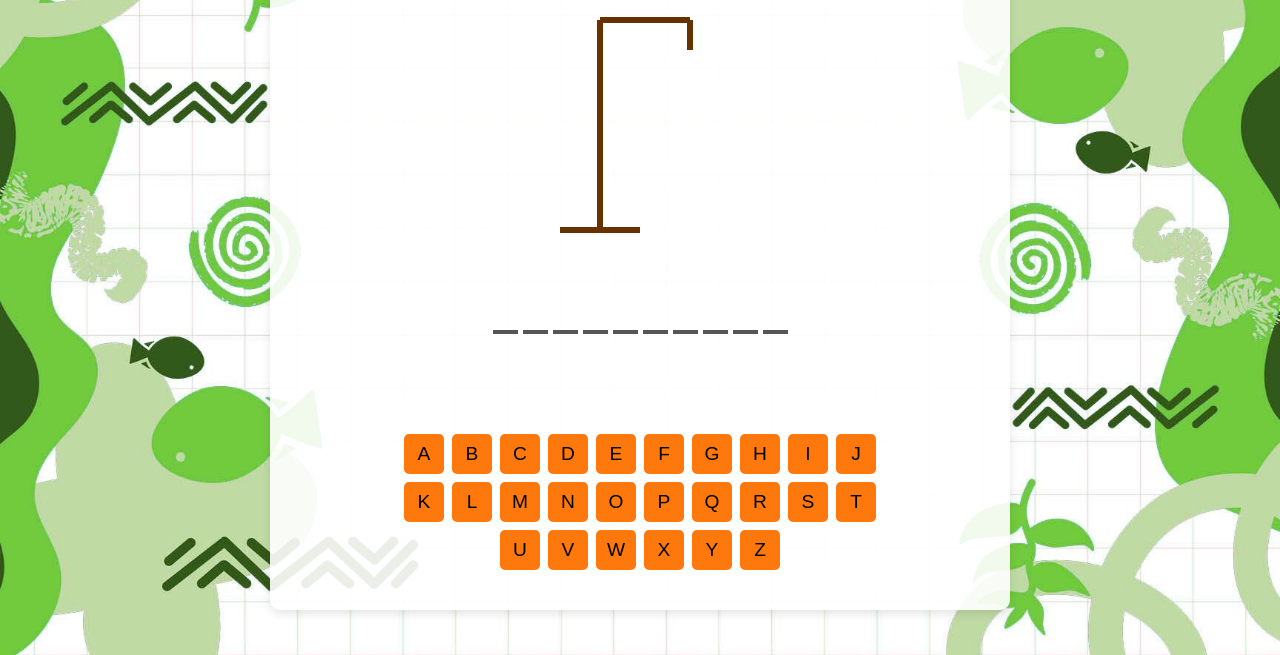
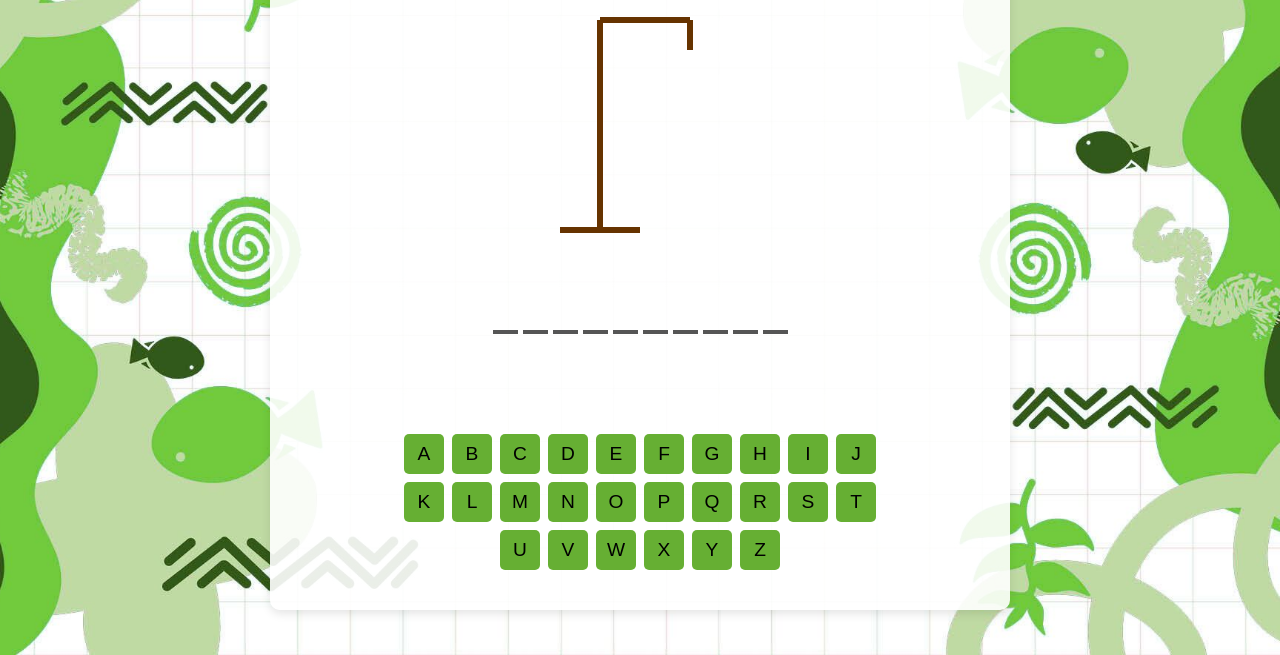
Before and after one commit to marcelapssoa/Jogo-da-Forca-, a plain HTML site: page index.html in a window 1280 px wide. Both pictures are taken after a click on the button "Começar Jogo!". Shown: the part 145-800 px from the top of the page. Drawn offline with Linux system fonts and the light colour scheme.

Commit message:
Update index.html

```diff
--- a/index.html
+++ b/index.html
@@ -39,7 +39,7 @@
         #hint-container { margin: 15px 0; min-height: 50px; }
         #hint-display { margin-top: 10px; font-style: italic; color: #666; font-size: 1.1rem; }
         #keyboard { display: flex; flex-wrap: wrap; justify-content: center; gap: 8px; max-width: 500px; margin: 20px auto; }
-        #keyboard button { width: 40px; height: 40px; font-size: 1.2rem; cursor: pointer; border: none; background-color: #FF780C; color: black; border-radius: 5px; transition: background-color 0.2s; }
+        #keyboard button { width: 40px; height: 40px; font-size: 1.2rem; cursor: pointer; border: none; background-color: #66AF33; color: black; border-radius: 5px; transition: background-color 0.2s; }
         #keyboard button:hover { background-color: #0056b3; }
         #keyboard button:disabled { background-color: #9faab5; cursor: not-allowed; opacity: 0.7; }
         .modal-overlay { position: fixed; top: 0; left: 0; width: 100%; height: 100%; background-color: rgba(0, 0, 0, 0.6); display: flex; justify-content: center; align-items: center; opacity: 0; pointer-events: none; transition: opacity 0.3s ease; z-index: 100; }
@@ -217,4 +217,5 @@
         resetButton.addEventListener('click', startGame);
     </script>
 </body>
+
 </html>
```
